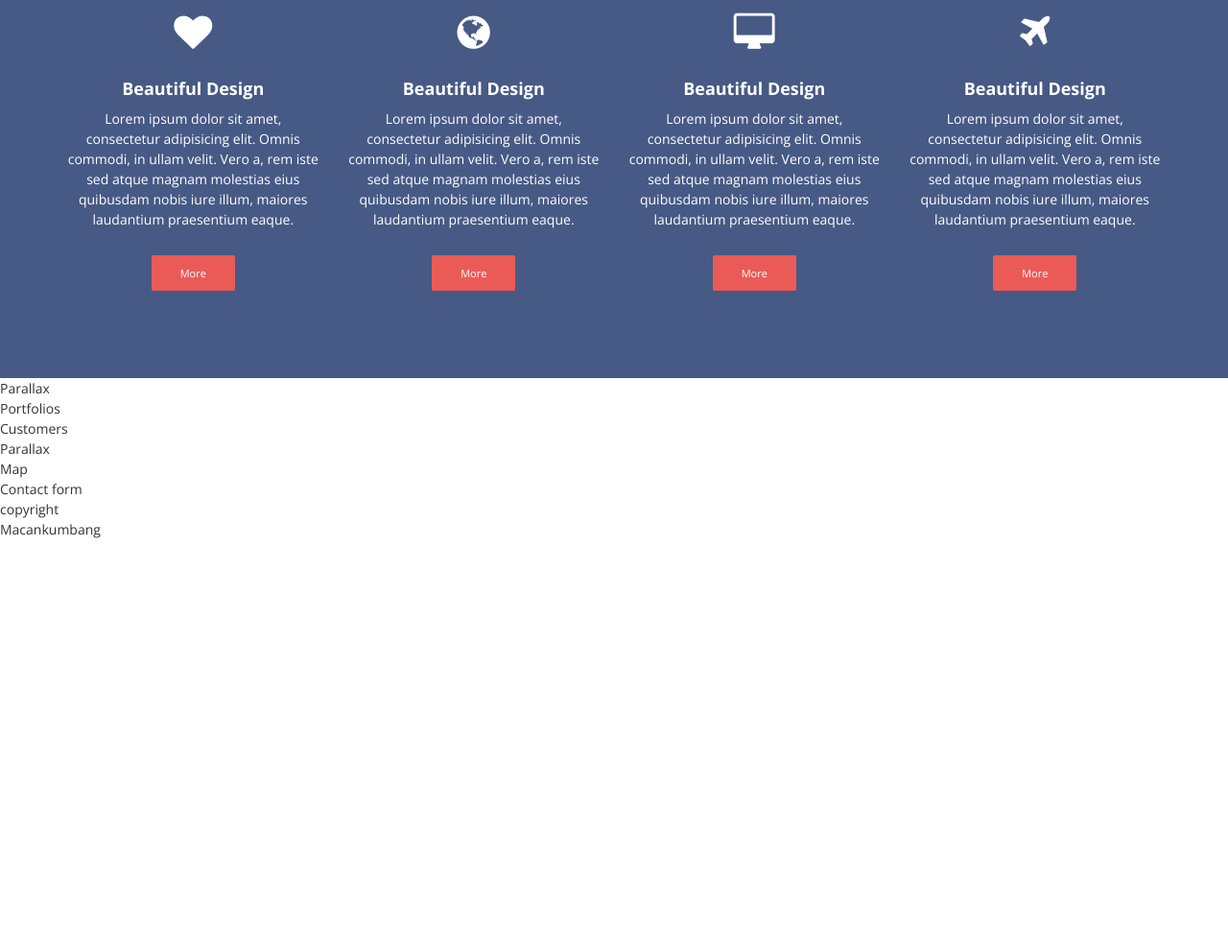
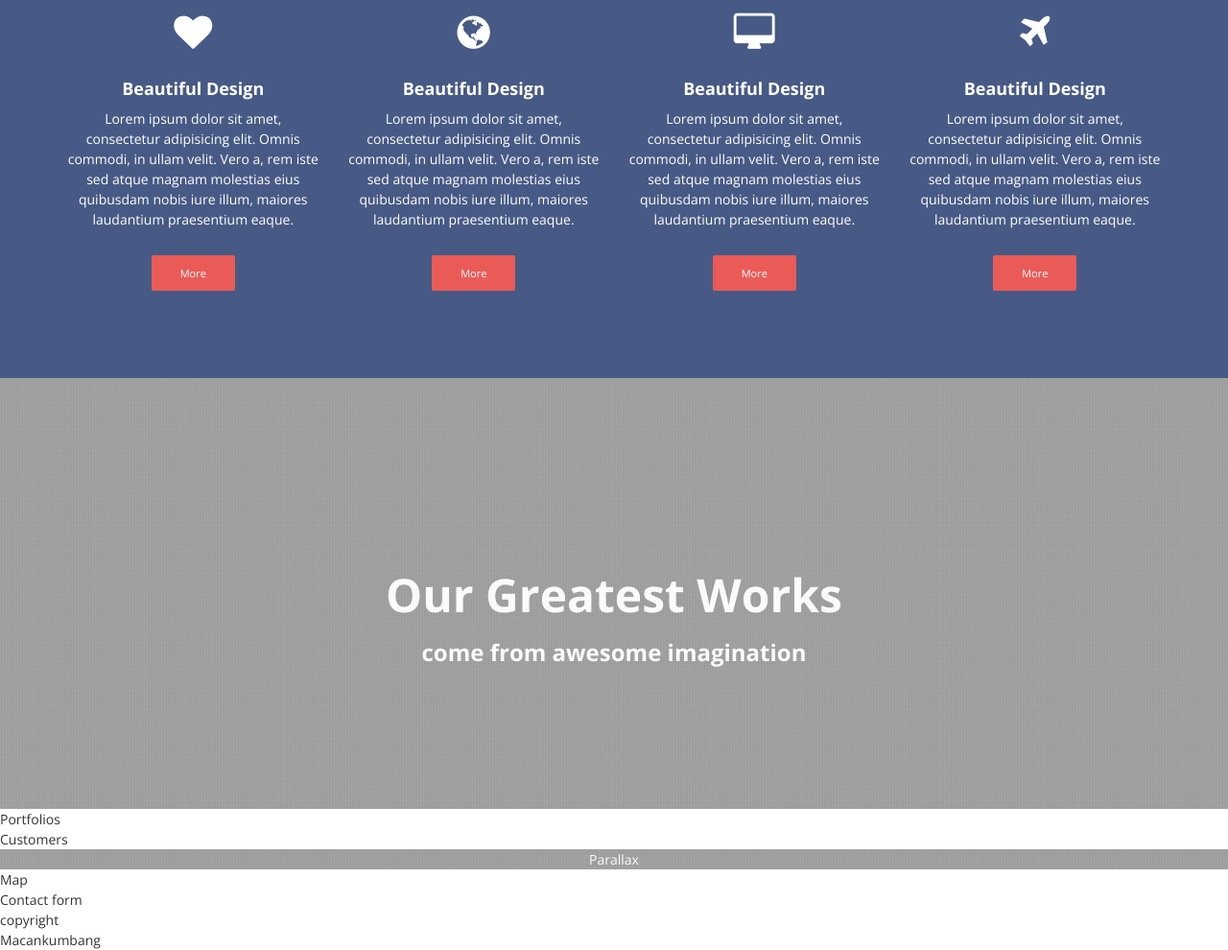
Before and after one commit to ndt-draft/macan, a website: page index.html in a window 1280 px wide. Shown: the part 727-1717 px from the top of the page at 96% size. Before the commit the page ends 1289 px from the top, so only its background shows below. Drawn offline with nearby package versions, Linux system fonts and the light colour scheme.

Commit message:
style for parallax block

```diff
--- a/assets/sass/_variables.scss
+++ b/assets/sass/_variables.scss
@@ -14,3 +14,5 @@ $color-red: #ea5b58;
 
 $color-header: #0d0b11;
 $color-block-features: #161828;
+
+$parralax-pattern: "../images/pattern.jpg";
--- /dev/null
+++ b/assets/sass/blocks/_parallax.scss
@@ -0,0 +1,33 @@
+.parallax {
+    text-align: center;
+    background-color: #7b7b7b;
+    color: $color-white;
+    position: relative;
+
+    &:after {
+        content: '';
+        background: url($parralax-pattern);
+        opacity: .3;
+        top: 0;
+        left: 0;
+        bottom: 0;
+        right: 0;
+        position: absolute;
+        z-index: 1;
+    }
+
+    .parallax-content {
+        padding-top: 200px;
+        padding-bottom: 150px;
+    }
+
+    .parallax-title,
+    .parallax-description {
+        margin: 0;
+    }
+
+    .parallax-title {
+        margin-bottom: 20px;
+        font-size: 48px;
+    }
+}
--- a/assets/sass/main.scss
+++ b/assets/sass/main.scss
@@ -28,3 +28,4 @@
 
 // Blocks
 @import "blocks/features";
+@import "blocks/parallax";
--- a/index.html
+++ b/index.html
@@ -93,7 +93,12 @@
                     </div>
                 </div>
             </div> <!-- .services -->
-            <div class="parallax">Parallax</div>
+            <div class="parallax">
+                <div class="parallax-content">
+                    <h2 class="parallax-title">Our Greatest Works</h2>
+                    <h3 class="parallax-description">come from awesome imagination</h3>
+                </div>
+            </div>
             <div class="portfolios">Portfolios</div>
             <div class="customers">Customers</div>
             <div class="parallax">Parallax</div>
```
Also changed, not shown: assets/css/main.css, assets/images/pattern.jpg (added).
